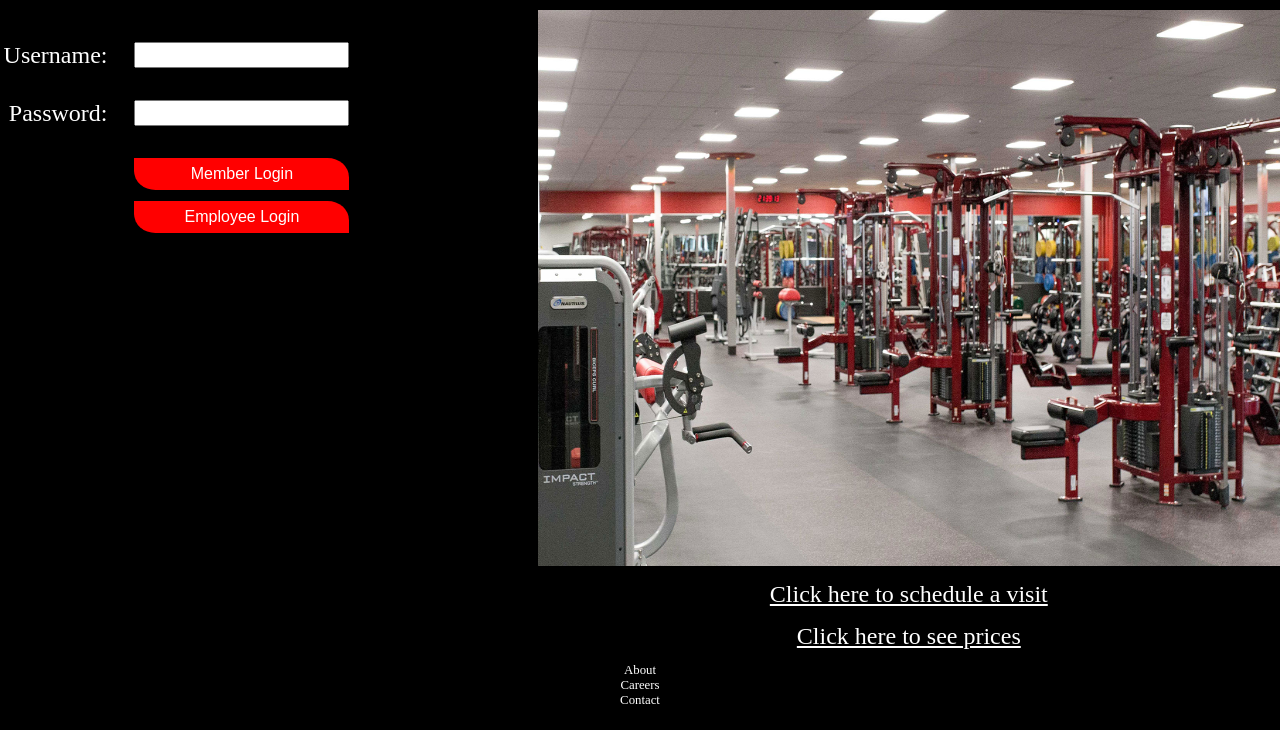
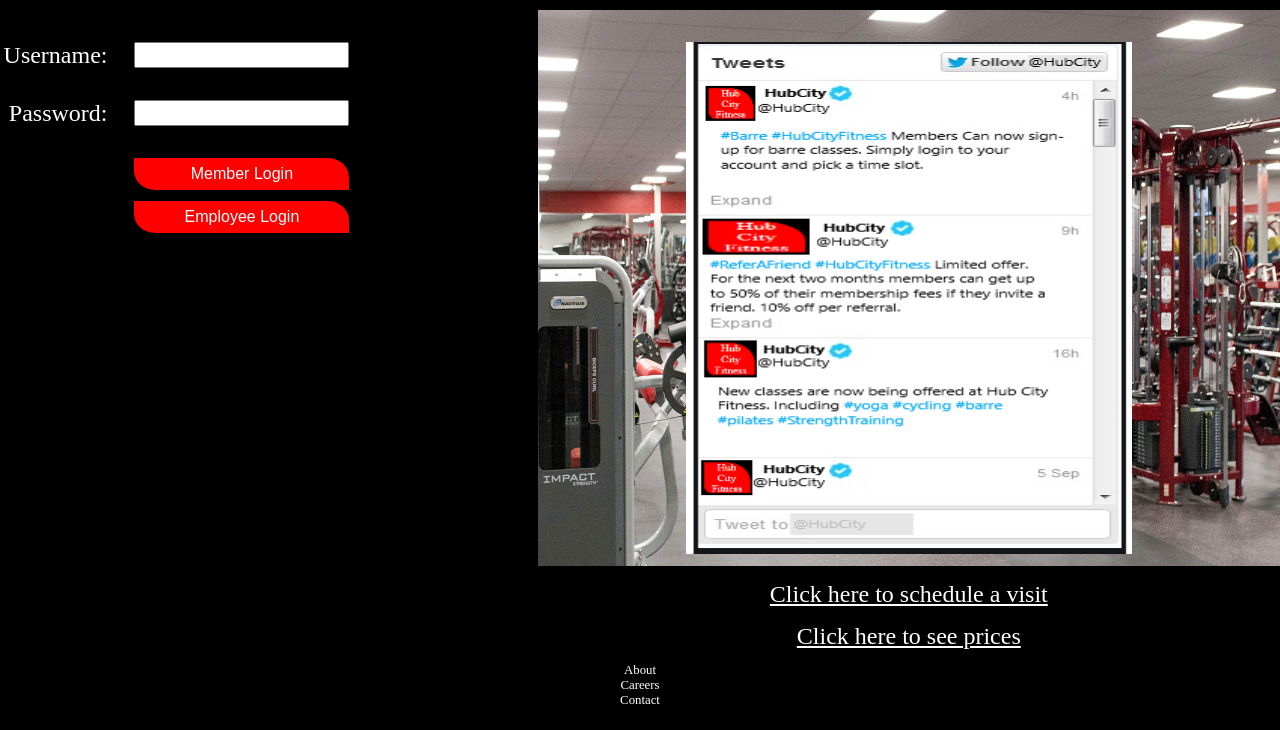
Before and after one commit to engl-2311-022-hcf/engl-2311-022-hcf.github.io, a plain HTML site: page index.html in a window 1280 px wide. Shown: the part 70-800 px from the top of the page. Drawn offline with Linux system fonts and the light colour scheme.

Commit message:
live feed

```diff
--- a/index.css
+++ b/index.css
@@ -144,3 +144,15 @@ input {
 	height: 100%;
 	width: 40%;
 }
+
+#twitter-feed {
+	height: 80%;
+	width: 60%;
+	top: 5%;
+	left: 20%;
+	position: relative;
+	background: url("res/images/twitter-feed.png");
+	background-position: center;
+	background-repeat: no-repeat;
+	background-size: 100% 100%;
+}
--- a/index.html
+++ b/index.html
@@ -27,6 +27,7 @@
 			</form>
 		</div>
 		<div class="column" id="right-column">
+			<div id="twitter-feed"></div>
 			<div class="right-column-container" id="bottom">
 				<a id="tour" href="tour">Click here to schedule a visit</a>
 				<a id="prices" href="prices">Click here to see prices</a>
```
Also changed, not shown: res/images/twitter-feed.png (added).
